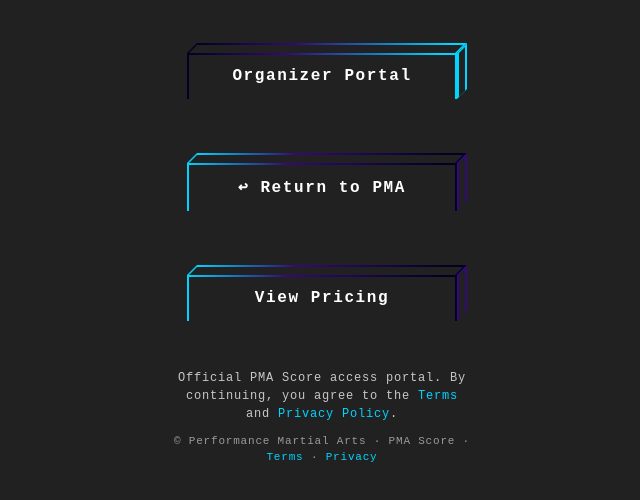
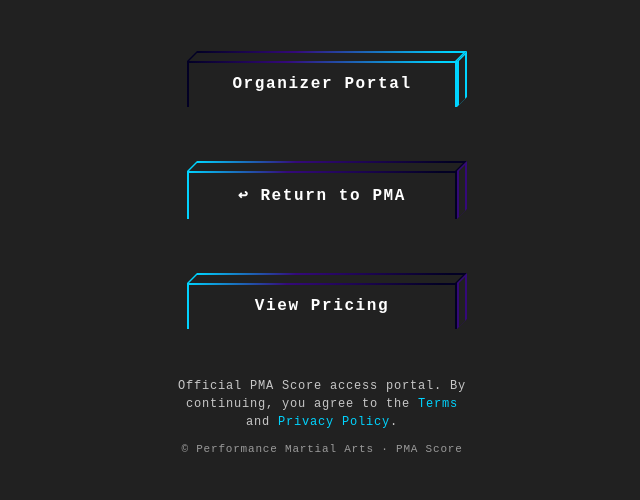
Before and after one commit to saoneil/PortalStack, a website: page html/index.html in a window 1280 px wide. Shown: the part 226-726 px from the top of the page, without its empty margins (318-958 px from the left). Drawn offline with Linux system fonts and the light colour scheme; no server answers.

Commit message:
updating the portal legal display to avoid duplicates

```diff
--- a/html/index.html
+++ b/html/index.html
@@ -53,7 +53,7 @@
       <p>Official PMA Score access portal.
         By continuing, you agree to the <a href="/terms">Terms</a>
         and <a href="/privacy">Privacy Policy</a>.</p>
-      <p class="legal-owner">&copy; Performance Martial Arts · PMA Score · <a href="/terms">Terms</a> · <a href="/privacy">Privacy</a></p>
+      <p class="legal-owner">&copy; Performance Martial Arts · PMA Score</p>
     </div>
   </div>
 
```
